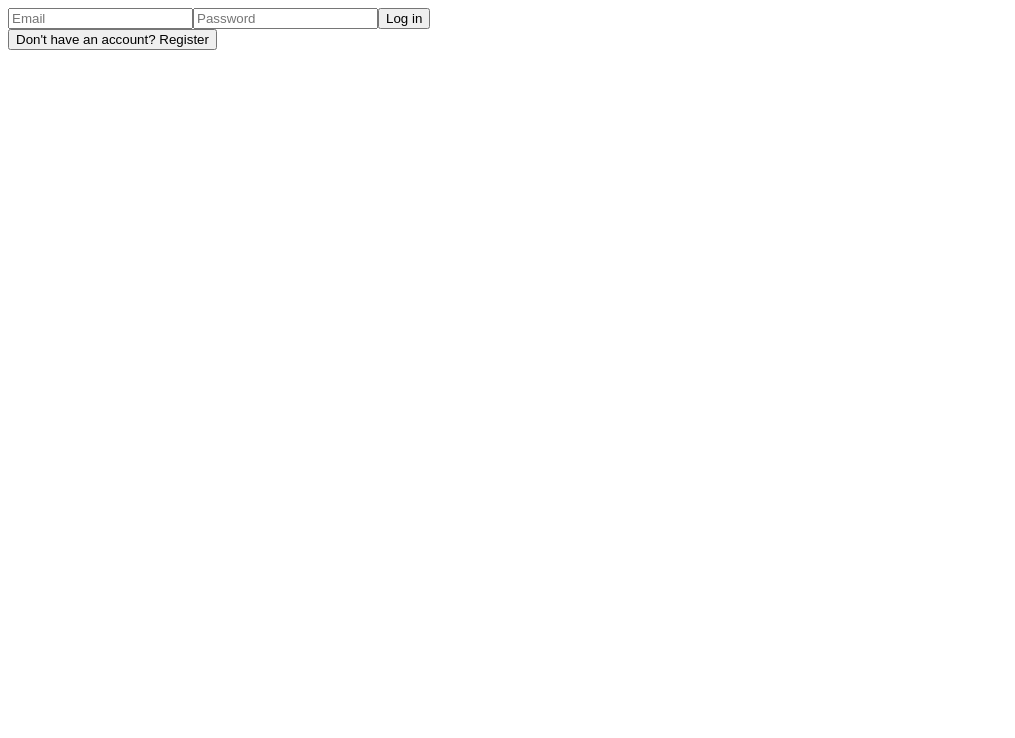
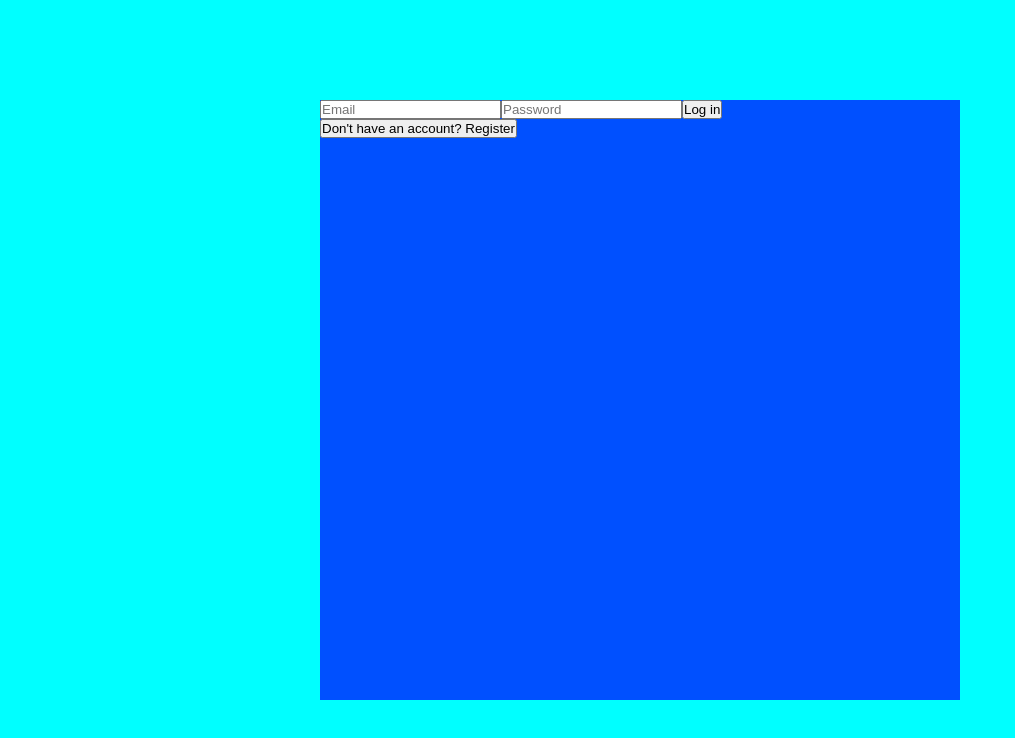
Before and after one commit to SkelGames95/MakeYourStore-Project-, a React (Vite) app in the folder MYSProject/: page /login in a window 1280 px wide. Shown: the top 738 px of the page, without its empty margins (0-1015 px from the left). Built offline with nearby package versions, Linux system fonts and the light colour scheme.

Commit message:
changes in login-component

```diff
--- a/MYSProject/src/Login/Login.jsx
+++ b/MYSProject/src/Login/Login.jsx
@@ -1,3 +1,4 @@
+import classes from "./Login.module.scss"
 import { useState } from "react"
 const Login=()=>{
 const[email,setEmail]=useState("")
@@ -9,15 +10,18 @@ const handleSubmit=(e)=>{
 
 }
 return(
-    <div className="container-login">
-        <div className="login">
-            <form onSubmit={handleSubmit}>
+    <div className={classes.containerlogin}>
+        <div className={classes.login}>
+            <form className={classes.form}onSubmit={handleSubmit}>
             <input type="text"name="email"value={email}placeholder="Email" onChange={((e)=>setEmail(e.target.value))} />
             <input type="password"name="password"value={password}placeholder="Password"onChange={((e)=>setPassword(e.target.value))} />
             <button type="submit">Log in</button>
         </form>
         <button>Don't have an account? Register</button>
         </div>
+        <div className={classes.imgform}>
+            <img src="" alt="" />
+        </div>
 
     </div>
 )
--- a/MYSProject/src/Login/Login.module.scss
+++ b/MYSProject/src/Login/Login.module.scss
@@ -1,5 +1,23 @@
-.container-login{
-    width: 100%;
+*{
+    padding: 0;
+    margin: 0;
+    box-sizing: border-box;
+}
+.containerlogin{
     height: 100vh;
     background-color: aqua;
+    display: flex;
+    align-items: center;
+    justify-content: center;
 }
+
+.login{
+    width: 50%;
+    height: 75%;
+    background-color:rgba(0, 0, 255, 0.685);
+    display: flex;
+    align-items: flex-start;
+    justify-content: flex-start;
+    flex-direction: column;
+
+}
```
